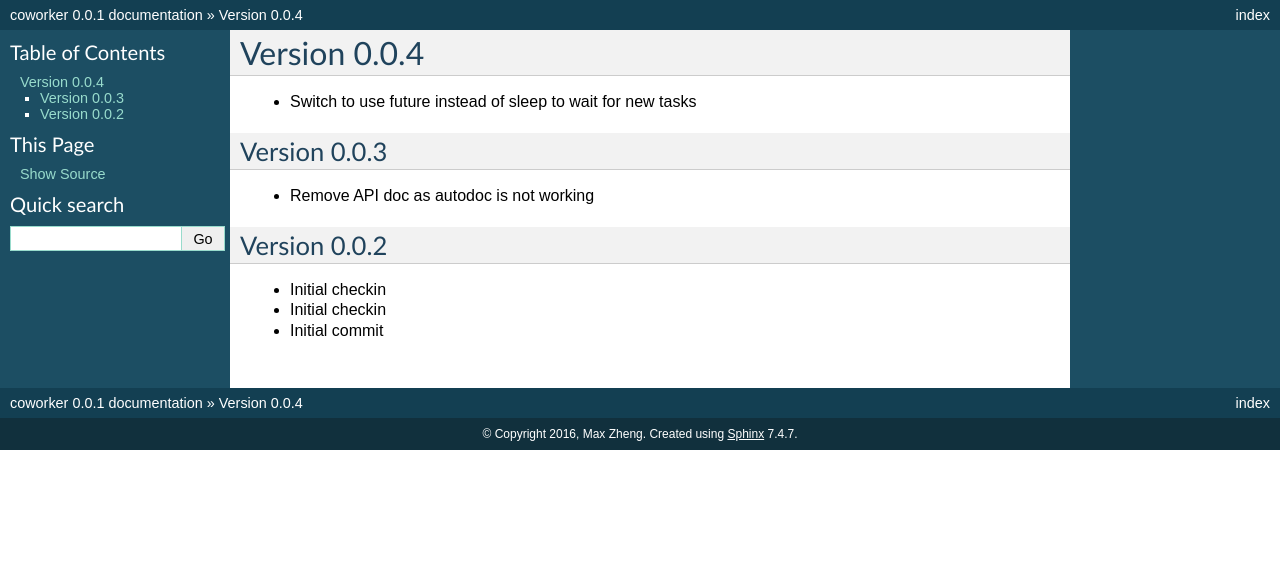
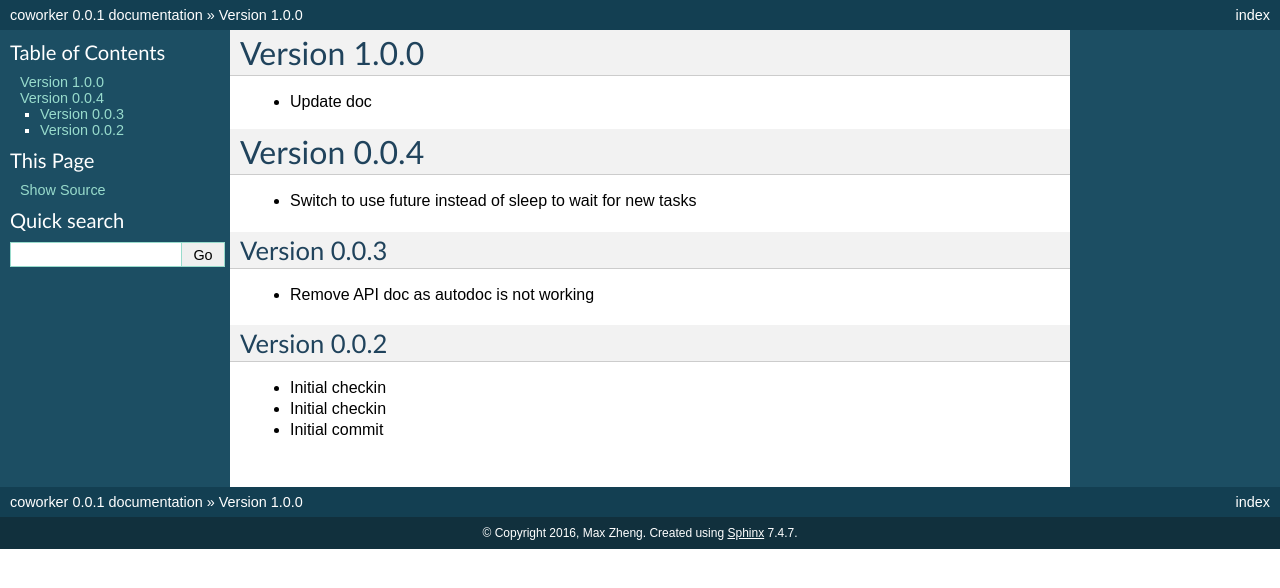
Before and after one commit to maxzheng/coworker, a Sphinx documentation site: the page built from docs/CHANGELOG.rst, in a window 1280 px wide. Shown: the top 588 px of the page. Built offline with Sphinx 7.4.7, drawn with Linux system fonts in a browser that asks for light colours.

Commit message:
Publish version 1.0.0

```diff
--- a/docs/CHANGELOG.rst
+++ b/docs/CHANGELOG.rst
@@ -1,3 +1,8 @@
+Version 1.0.0
+================================================================================
+
+* Update doc
+
 Version 0.0.4
 ================================================================================
 
--- a/setup.py
+++ b/setup.py
@@ -5,7 +5,7 @@ import setuptools
 
 setuptools.setup(
     name='coworker',
-    version='0.0.4',
+    version='1.0.0',
 
     author='Max Zheng',
     author_email='maxzheng.os @t gmail.com',
```
